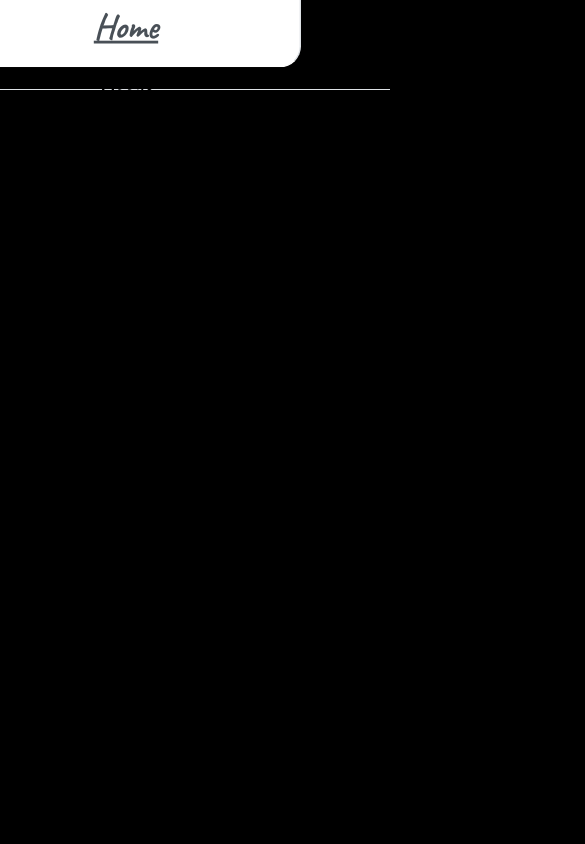
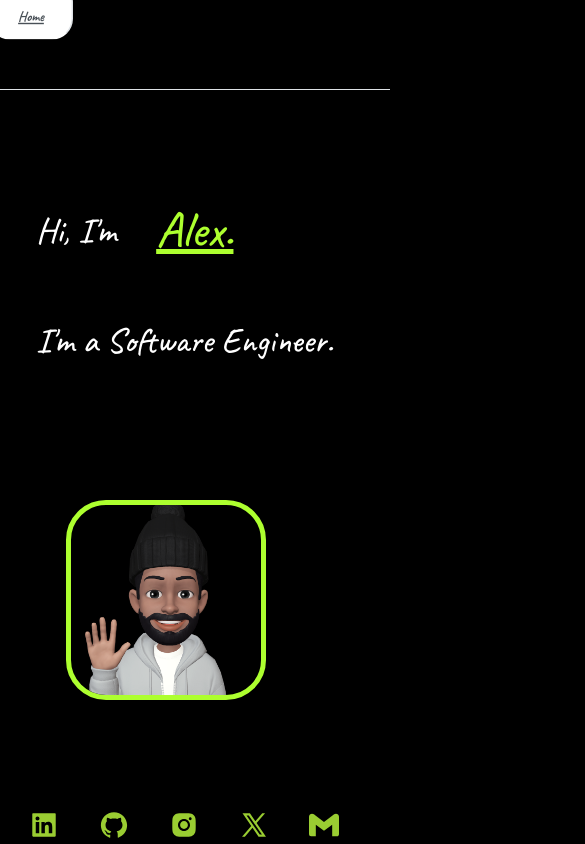
Before and after one commit to arrozconpollo220/Alex-Portfolio, a React (Vite) app: page / in a window 390 px wide. Shown: the top 844 px of the page, 585 px wide, since content can reach past the window. Built offline with nearby package versions, Linux system fonts and the light colour scheme.

Commit message:
updated app.css and home.css for responsiveness

```diff
--- a/src/App.css
+++ b/src/App.css
@@ -46,3 +46,28 @@ a.nav-link:hover {
     margin-left: 20px;
     margin-right: 20px;
 }
+
+/* todo make it so the it's scalable to a phone size */
+
+@media screen and (max-width: 950px) {
+    a.nav-link {
+        font-size: 10px;
+        width: 60px;
+        display: flex;
+        justify-content: center;
+        margin: 0 1px;
+    }
+}
+
+@media screen and (max-width: 950px) {
+    .footer {
+        font-size: 30px;
+        width: 30px;
+        display: flex;
+        justify-content: center;
+        margin: 0 1px;
+        position: absolute;
+        bottom: 0;
+        right: 190px;
+    }
+}
--- a/src/styles/home.css
+++ b/src/styles/home.css
@@ -36,3 +36,49 @@
     padding-left: 40px;
     padding-right: 40px;
 }
+
+@media screen and (max-width: 950px) {
+    .intro {
+        margin-left: 0px;
+        display: inline-flex;
+        margin-top: 100px;
+        margin-bottom: 100px;
+    }
+
+    .helloPhoto {
+        width: 200px;
+        height: 200px;
+        margin-right: 180px;
+        margin-left: 50px;
+        border: 05px solid greenyellow;
+        border-radius: 40px;
+        position:absolute;
+        top: 500px;
+    }
+
+    .alex {
+        font-size: 50px;
+        padding-top: 10px;
+        padding-left: 20px;
+        padding-right: 20px;
+        color: greenyellow;
+        text-decoration: underline;
+    }
+
+    .hi {
+        font-size: 35px;
+        padding-top: 20px;
+        padding-left: 20px;
+        padding-right: 20px;
+    }
+
+    .software {
+        font-size: 35px;
+        padding-top: 20px;
+        padding-left: 20px;
+        padding-right: 20px;
+        position: absolute;
+        top: 300px;
+    }
+
+}
```
